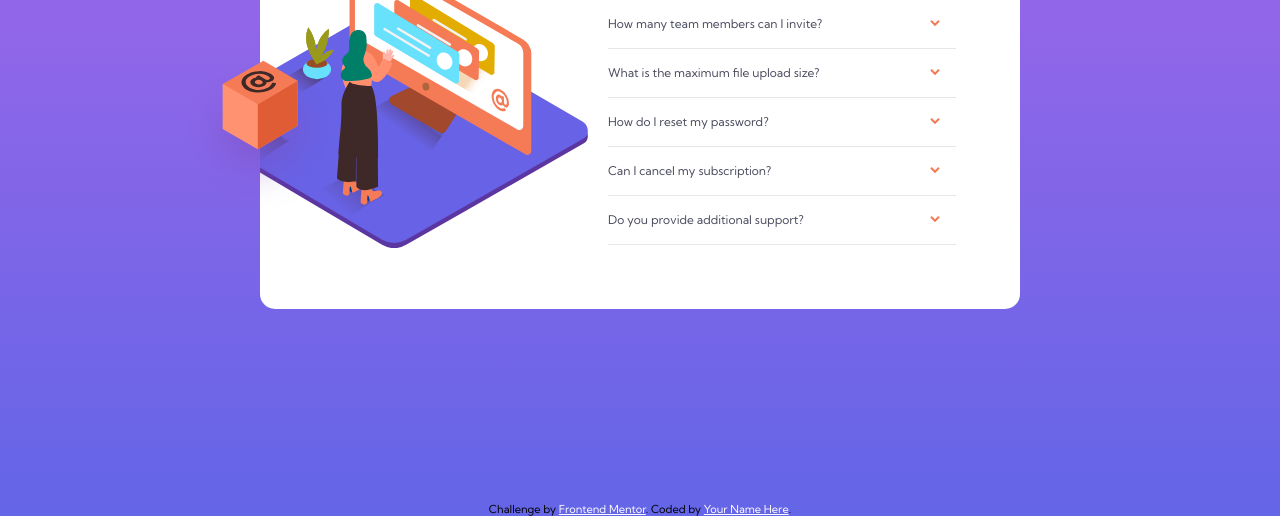
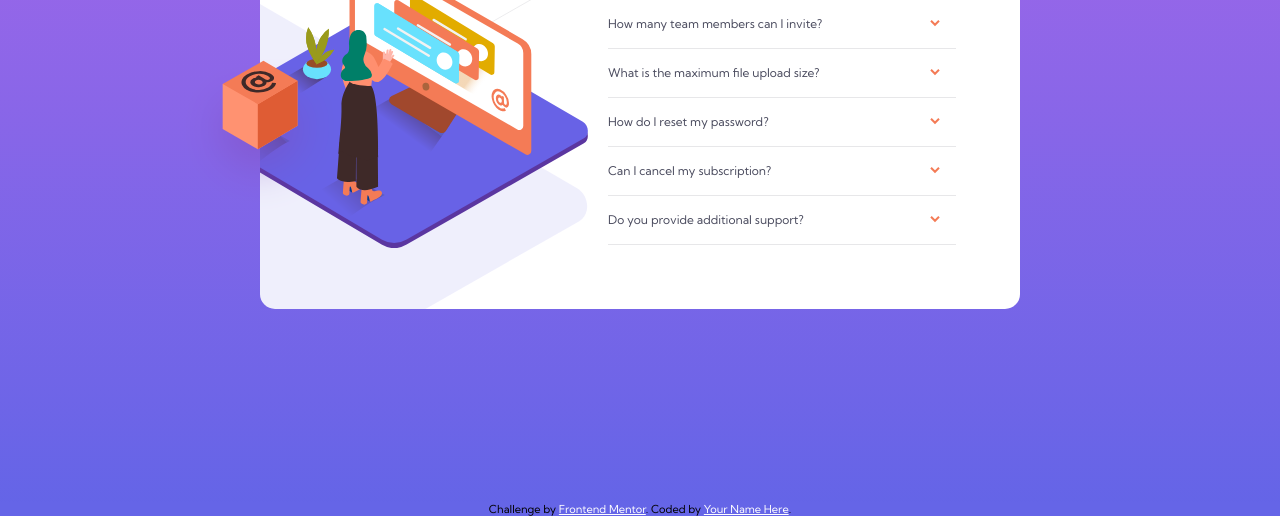
Before and after one commit to sef1210/faq-accordion-card, a plain HTML site: page index.html in a window 1280 px wide. Shown: the part 298-814 px from the top of the page. Drawn offline with Linux system fonts and the light colour scheme.

Commit message:
Update index.html

```diff
--- a/index.html
+++ b/index.html
@@ -19,7 +19,7 @@
     <div class="container">
       <img src="./images/illustration-box-desktop.svg" alt="illustration-box-desktop" class="box">
       <div class="col-1">
-        <img src="/.images/bg-pattern-desktop.svg" alt="bg-pattern-desktop" class="bg-pattern">
+        <img src="./images/bg-pattern-desktop.svg" alt="bg-pattern-desktop" class="bg-pattern">
         <img src="images/illustration-woman-online-desktop.svg" alt="illustration-woman-online-desktop"
         class="woman">
         <img src="./images/bg-pattern-mobile.svg" alt="bg-pattern-mobile" class="bg-mobile">
```
